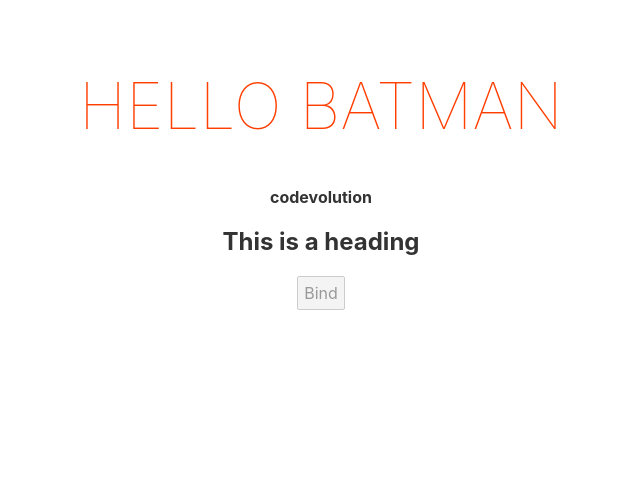
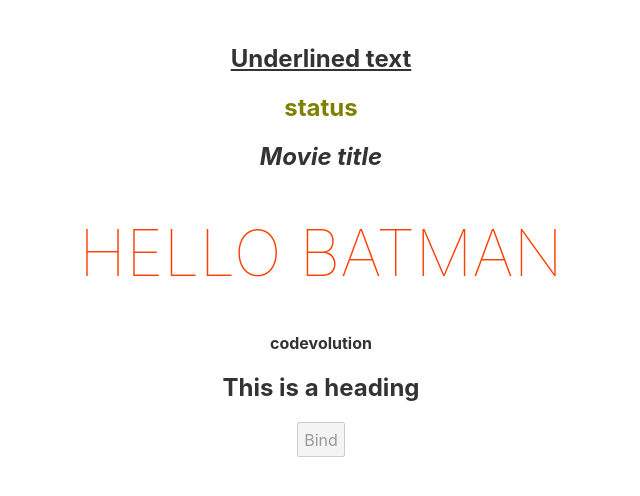
Before and after one commit to tanmayagrwl/Svelte, a Svelte app: page / in a window 1280 px wide. Shown: the top 496 px of the page, without its empty margins (319-959 px from the left). Built offline with nearby package versions, Linux system fonts and the light colour scheme.

Commit message:
Binding classes

```diff
--- a/src/App.svelte
+++ b/src/App.svelte
@@ -3,9 +3,14 @@
 	const channel = '<b>codevolution</b>'
 	const headingId = 'heading'
 	const disabled = true
+	const status = 'success'
+	const isPromoted = true
 </script>
 
 <main>
+	<h2 class="underline">Underlined text</h2>
+	<h2 class={status}>status</h2>
+	<h2 class={isPromoted ? 'promoted' : 'danger'}>Movie title</h2>
 	<h1>Hello {name}</h1>
 	<div>{@html channel}</div>
 	<h2 id={headingId}>This is a heading</h2>
@@ -13,6 +18,23 @@
 </main>
 
 <style>
+	.underline{
+		text-decoration:underline ;
+	}
+
+	.danger{
+		color: red;
+	}
+
+	.success{
+		color: olive;
+	}
+
+	.promoted{
+		font-style: italic;
+
+	}
+
 	main {
 		text-align: center;
 		padding: 1em;
```
